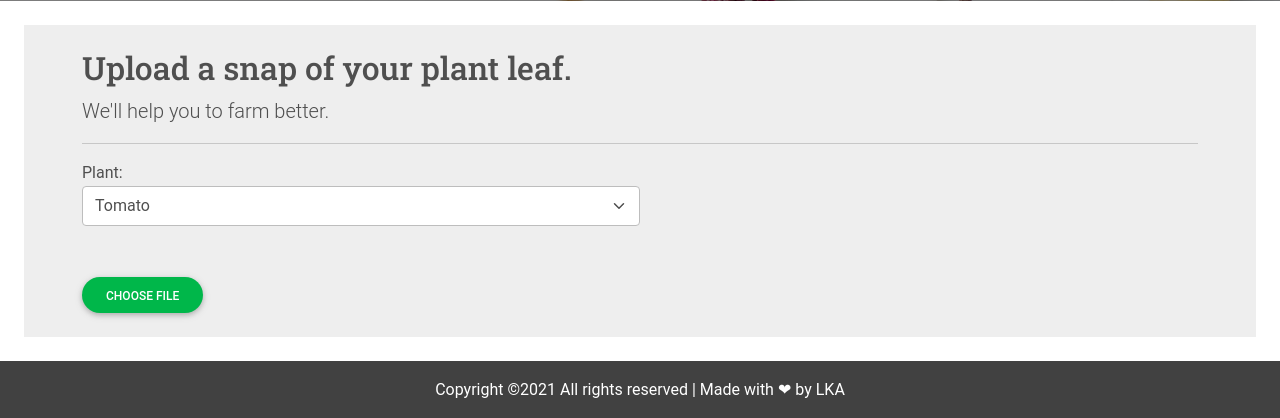
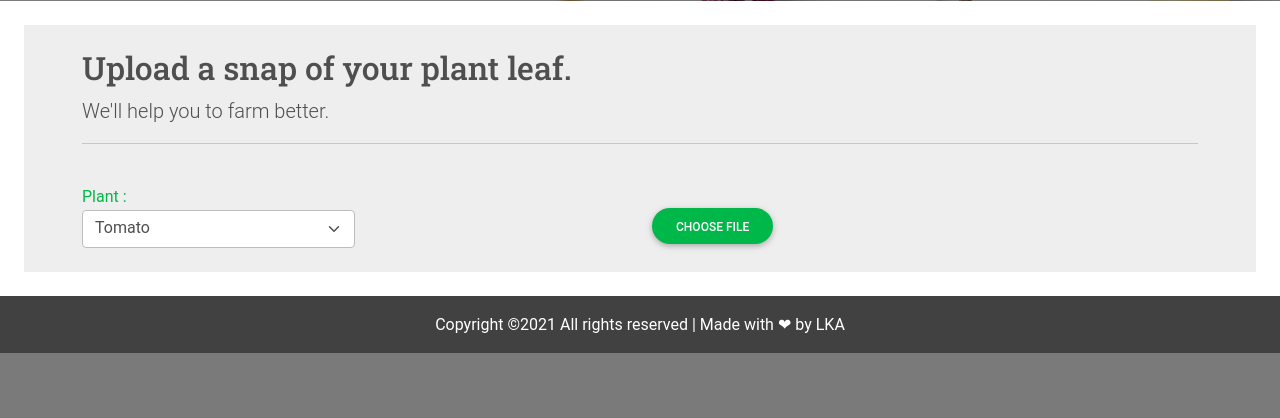
Before and after one commit to lkarjun/farm-healthily, a FastAPI app: page / in a window 1280 px wide. Shown: the part 799-1217 px from the top of the page. After the commit the page ends 1152 px from the top, so only its background shows below. Run offline with FastAPI, Linux system fonts and the light colour scheme; some libraries are stand-ins or nearby versions.

Commit message:
grid - fixed

```diff
--- a/templates/index.html
+++ b/templates/index.html
@@ -65,6 +65,7 @@
 
                 <hr class="mt-2 mb-3"/>
 
+                <div class="col-md-12 col-12 col-sm-12 col-lg-12 pb-4">
                     <div style="display: none;" id="displayImagediv">
                         <div class="card mx-auto" style="max-width: 30rem;">
                             <img id = "output" class="card-img-top">
@@ -74,28 +75,37 @@
                               </div>
                         </div>
                     </div>
+                </div>
 
 
                 <form id = 'upload-file' method="post" enctype="multipart/form-data">
-                    <label>Plant: </label>
-                    <select id="select" class="form-select" aria-label="Default select example" style="max-width: 50%; min-width: 40%;">
+                    <div class="row">
+                        <div class="col-sm-6 col-md-6 col-lg-6 col-12">
+                            <label class="text-success display-10">Plant : </label>
+
+                            <select id="select" class="form-select pt-1" aria-label="Default select example" style="max-width: 50%; min-width: 40%;">
                                 <option value="tomato" selected>Tomato</option>
-                        <option value="grapes"> grapes </option>
+                                <option value="grapes"> Grapes </option>
                             </select>
 
-                    <br><br>
+                        </div>
+
+                        <div class="col-sm-6 col-md-6 col-lg-6 col-12 pt-4">
 
                             <input name="file" type="file" id = "file" onchange="loadFile(event);" accept="image/*" style="display:none;" required/>
                             <label for="file" style="cursor: pointer;" id="choose" class="btn btn-success btn-rounded">Choose File</label>
-                    <br>
-                    <button type="button" class="btn-rounded btn btn-success mx-auto" style="display: none;" id = "upload">Upload</button>
+                            <button type="button" class="btn-rounded btn btn-success" style="display: none;" id = "upload">Upload</button>
+
+                            <div id = "spinner" style="display: none;">
+                                <div class="spinner-border text-success" role="status"></div>
+                            </div>
+
+                        </div>
+
+                    </div>
                 </form>
 
 
-
-                <div id = "spinner" class="text-center" style="display: none;">
-                    <div class="spinner-border text-success" role="status"></div>
-                </div>
 
         </div>
 
```
Lines whose indentation alone changed are shown as unchanged.
